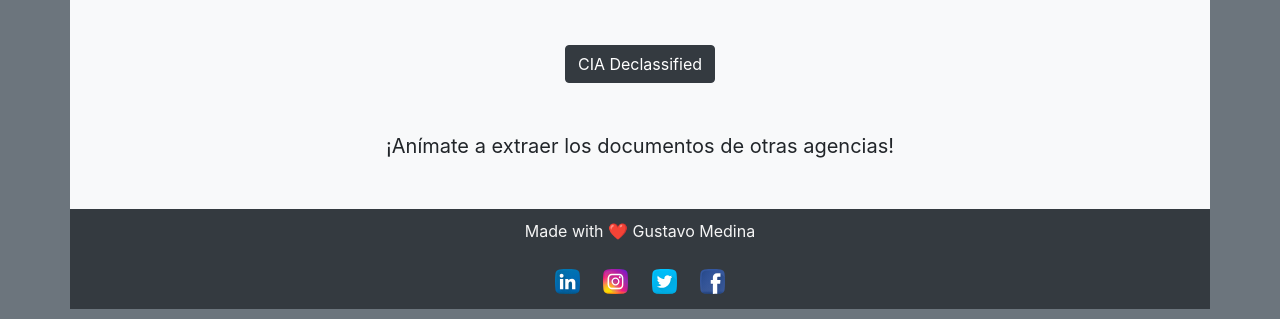
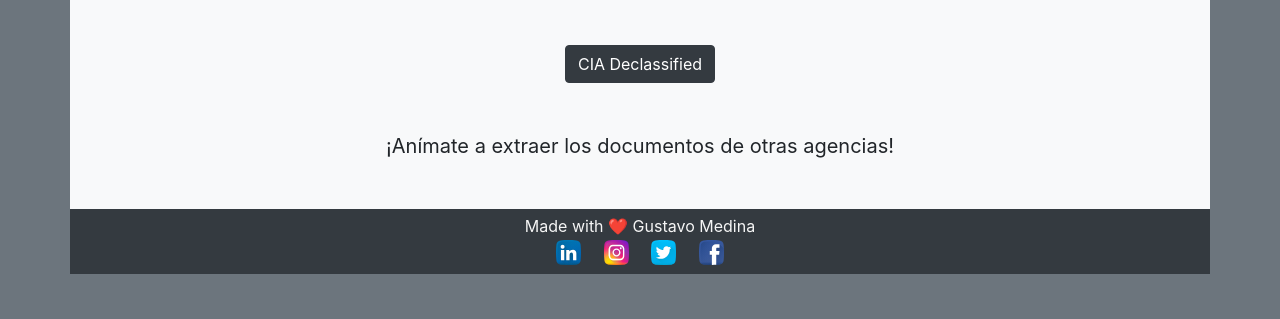
Before and after one commit to GusMed/gus-intelligence-agency, a plain HTML site: page index.html in a window 1280 px wide. Shown: the part 905-1224 px from the top of the page. After the commit the page ends 1189 px from the top, so only its background shows below. Drawn offline with nearby package versions, Linux system fonts and the light colour scheme.

Commit message:
se arreglo footer

```diff
--- a/index.html
+++ b/index.html
@@ -140,7 +140,7 @@
 
           <!-- Footer start -->
 
-          <footer class="row bg-dark" style="height: 100px; padding-top: 10px;">
+          <footer class="row bg-dark" style="height: 65px;">
             <div
               class="col d-flex flex-row justify-content-center align-items-center p-0"
             >
--- a/src/css/main.css
+++ b/src/css/main.css
@@ -11,22 +11,24 @@
 .social-justificado {
   display: flex;
   flex-direction: column;
+  padding-top: 5px;
   /*border: 1px solid white;*/
   width: 300px;
-  height: 100px;
+  height: 75px;
   flex-wrap: wrap;
   align-content:center;
 }
 
 .love {
   color: whitesmoke;
+  height: 10px;
 }
 
 .social {
   display: flex;
-  padding: 10px 30px;
-  justify-content: space-between;
-
+  height: 30px;
+  padding: 0px 20px 0px 20px;
+  justify-content: space-around;
 
 }
 
```
